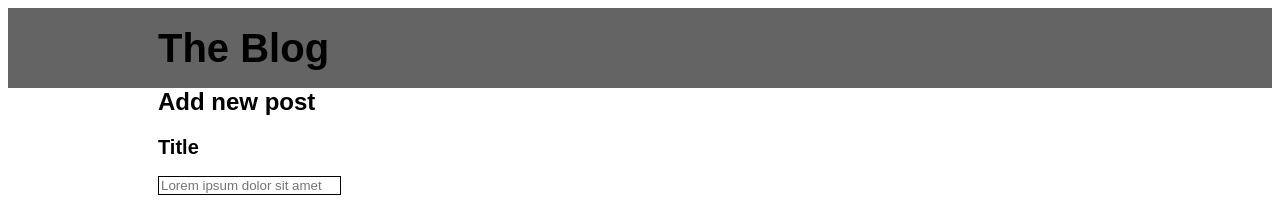
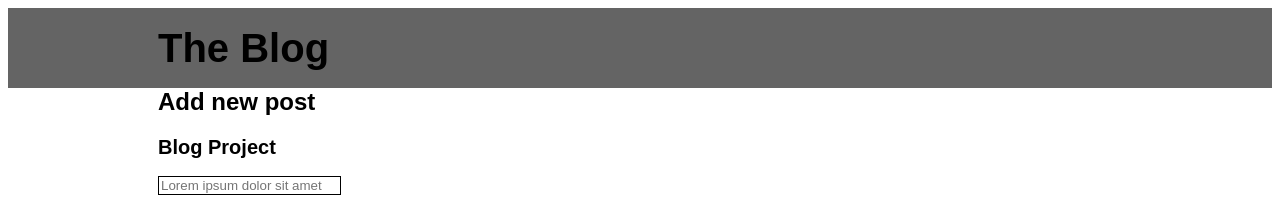
Before and after one commit to Rodney073/blog-project, a plain HTML site: page index.html in a window 1280 px wide. Shown: the top 208 px of the page. Drawn offline with nearby package versions, Linux system fonts and the light colour scheme.

Commit message:
new title

```diff
--- a/index.html
+++ b/index.html
@@ -19,7 +19,7 @@
     <main>
         <section class="new">
             <h1>Add new post</h1>
-            <h2>Title</h2>
+            <h2>Blog Project</h2>
             <input type="text" placeholder="Lorem ipsum dolor sit amet">
             <h2>Content</h2>
             <div id="newcontent">
```
